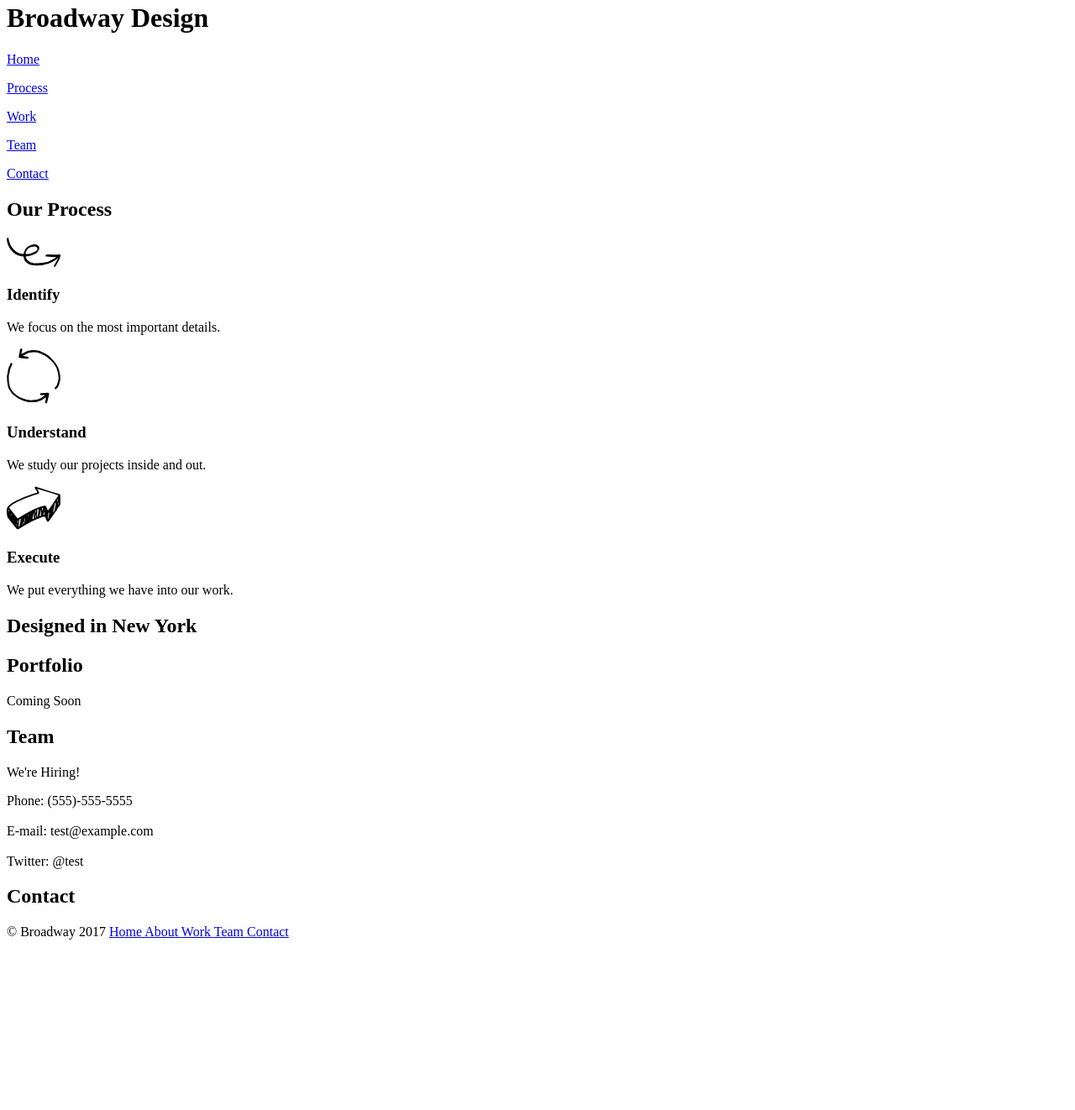
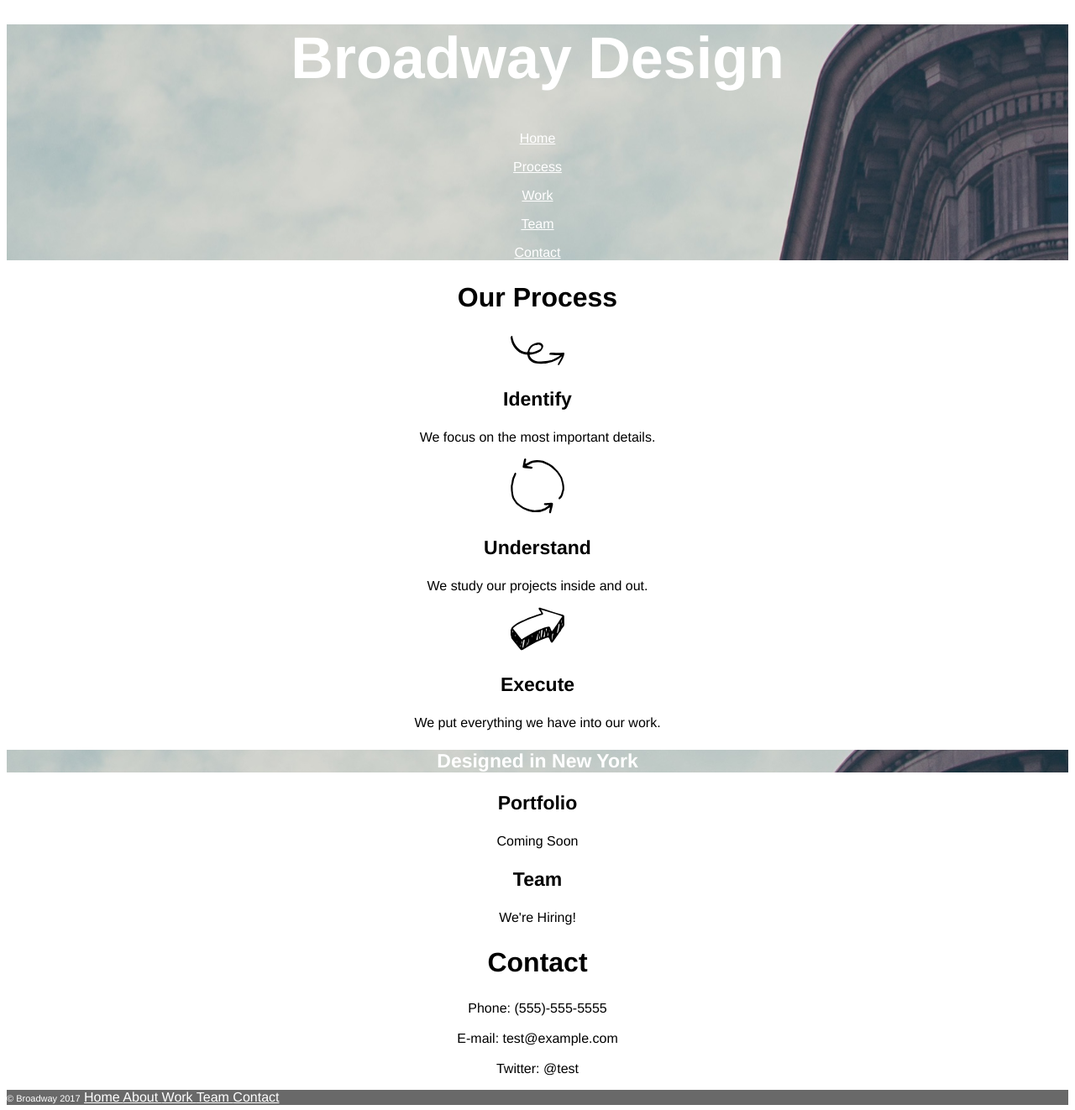
Before and after one commit to Dentian/Broadway, a plain HTML site: page index.html in a window 1280 px wide. Shown: the part 18-1340 px from the top of the page at 84% size. Before the commit the page ends 1153 px from the top, so only its background shows below. Drawn offline with Linux system fonts and the light colour scheme.

Commit message:
Applied CSS Styles.

```diff
--- a/index.html
+++ b/index.html
@@ -3,16 +3,17 @@
   <head>
     <meta charset="utf-8">
     <title>Broadway</title>
+    <link href="resources/css/style.css" type="text/css" rel="stylesheet">
   </head>
 
   <body>
     <div class="background">
       <h1>Broadway Design</h1>
-      <p><a href="#"> Home </a></p>
-      <p><a href="#"> Process </a></p>
-      <p><a href="#"> Work </a></p>
-      <p><a href="#"> Team </a></p>
-      <p><a href="#"> Contact </a></p>
+      <p><a href="#" class="white"> Home </a></p>
+      <p><a href="#" class="white"> Process </a></p>
+      <p><a href="#" class="white"> Work </a></p>
+      <p><a href="#" class="white"> Team </a></p>
+      <p><a href="#" class="white"> Contact </a></p>
     </div>
 
     <div>
@@ -28,23 +29,23 @@
       <p> We put everything we have into our work. </p>
     </div>
     <div>
-      <h2 class="background"> Designed in New York </h2>
-      <h2> Portfolio </h2>
+      <h3 class="background white"> Designed in New York </h3>
+      <h3> Portfolio </h3>
       <p> Coming Soon </p>
-      <h2> Team </h2>
+      <h3> Team </h3>
       <p> We're Hiring! </p>
+      <h2> Contact </h2>
       <p> Phone: (555)-555-5555 <br><br>  E-mail: test@example.com
         <br><br> Twitter: @test
       </p>
-      <h2> Contact </h2>
     </div>
     <div class="footer">
-        <p>&copy; Broadway 2017
-          <a class="bottext" href="#"> Home </a>
-          <a class="bottext" href="#"> About </a>
-          <a class="bottext" href="#"> Work </a>
-          <a class="bottext" href="#"> Team </a>
-          <a class="bottext" href="#"> Contact </a>
+        <p> <a id="copyright"> &copy; Broadway 2017</a>
+          <a class="white" href="#"> Home </a>
+          <a class="white" href="#"> About </a>
+          <a class="white" href="#"> Work </a>
+          <a class="white" href="#"> Team </a>
+          <a class="white" href="#"> Contact </a>
         </p>
     </div>
 
--- a/resources/css/style.css
+++ b/resources/css/style.css
@@ -0,0 +1,36 @@
+body{
+  text-align: center;
+  font-family: Helvetica;
+}
+
+.background{
+  background-image: url(../../resources/images/background.png);
+
+}
+h1{
+  color: white;
+  font-size: 70px;
+  font-weight: bold;
+}
+h2{
+  font-size: 32px;
+  font-weight: bold;
+}
+h3{
+  font-size: 23px;
+  font-weight: bold;
+}
+.footer{
+  text-align: left;
+  background-color: dimgray;
+  color: white;
+}
+#copyright{
+  font-size: 11px;
+}
+.bottext{
+  color: white;
+}
+.white{
+  color: white;
+}
```
